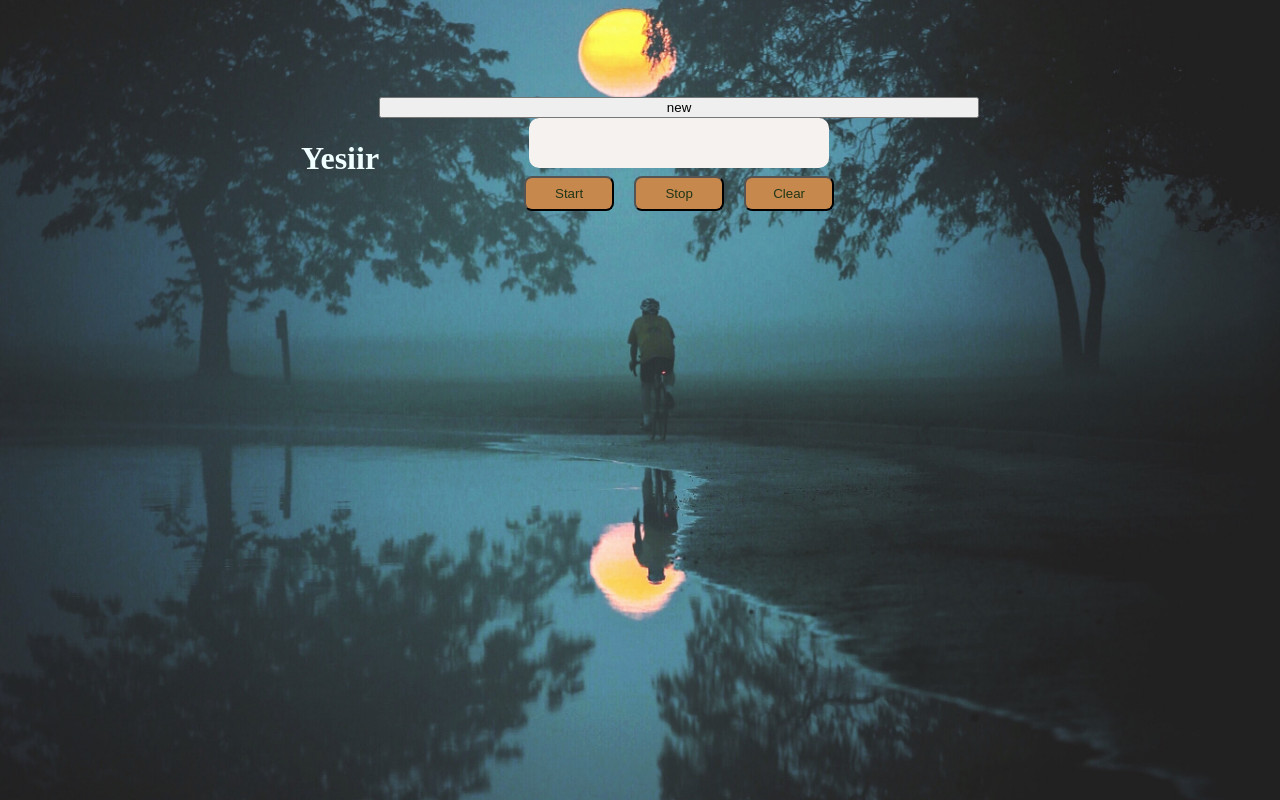
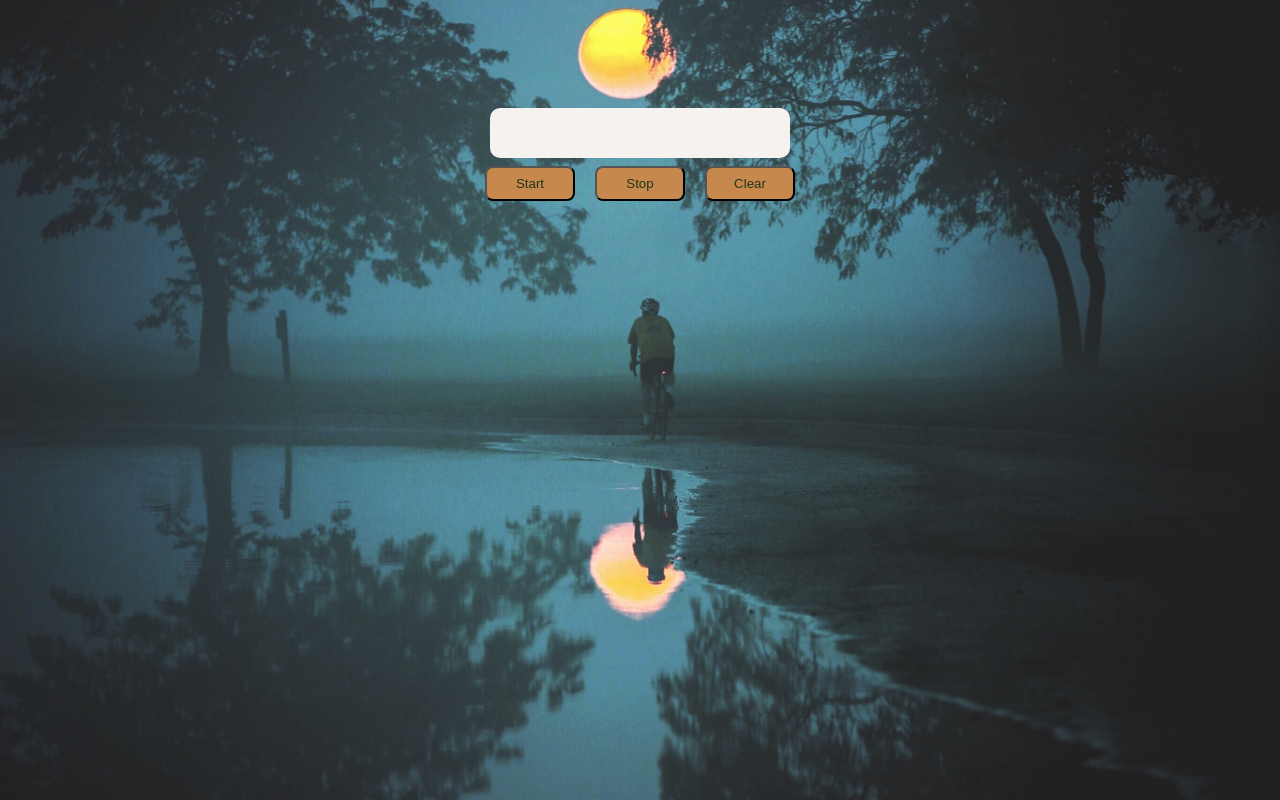
Before and after one commit to Daprojects1/stp-WatchProject, a plain HTML site: page index.html in a window 1280 px wide. Drawn offline with Linux system fonts and the light colour scheme.

Commit message:
final changes

```diff
--- a/index.html
+++ b/index.html
@@ -8,10 +8,8 @@
     <link rel="stylesheet" href="style.css">
 </head>
 <body>
-    <h1 style="color: azure;">Yesiir</h1>
     <div>
         <div class= "mainbody">
-            <!-- main is changed --> <button>new</button>
             <div class="mainScreen"></div>
             <div class= "btns">
                 <button class="inbtns startbtn">Start</button>
```
